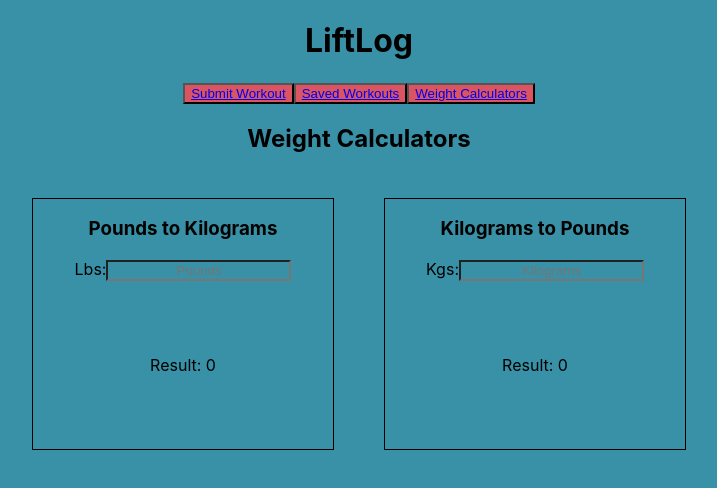
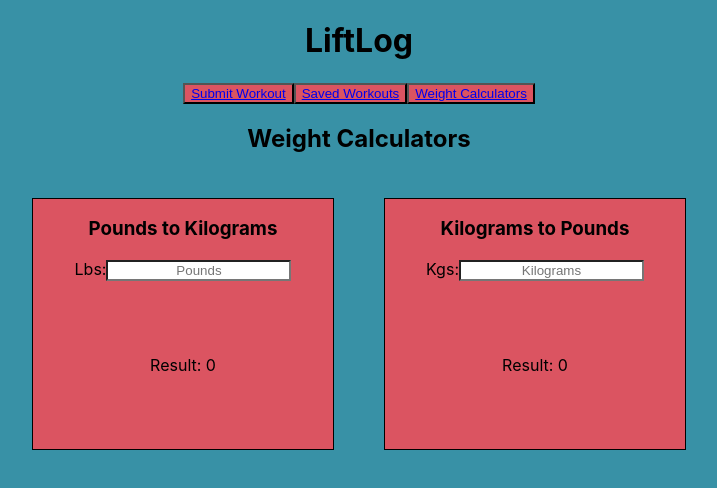
Before and after one commit to DeanLeong/LiftLog, a React (Create React App) app: page /Calculator in a window 1280 px wide. Shown: the top 488 px of the page, without its empty margins (281-998 px from the left). Built offline with nearby package versions, Linux system fonts and the light colour scheme.

Commit message:
functional delete button

```diff
--- a/src/App.css
+++ b/src/App.css
@@ -83,6 +83,7 @@
   margin-top: 25px;
   margin-left: 25px;
   margin-right: 25px;
+  background-color: #db5461;
 }
 
 .kgs-to-lbs {
@@ -95,4 +96,13 @@
   margin-top: 25px;
   margin-left: 25px;
   margin-right: 25px;
+  background-color: #db5461;
 }
+
+.calculator-input {
+  background-color: white;
+}
+
+.calculator-bg {
+  background-color: #db5461;
+}
--- a/src/Calculators.jsx
+++ b/src/Calculators.jsx
@@ -13,15 +13,16 @@ function Calculators() {
 
 
   //How to get the calcs to run on click?
+  //Made with help from https://www.w3schools.com/howto/howto_js_weight_converter.asp
   return (
     <div>
       <h2>Weight Calculators</h2>
       <div className="calculators">
       <div className="lbs-to-kgs">
-        <form>
-          <h3>Pounds to Kilograms</h3>
-        <label htmlFor="lbsToKgs">Lbs:</label>
-        <input className="lbs-input"
+        <form className="calculator-bg">
+          <h3 className="calculator-bg">Pounds to Kilograms</h3>
+        <label htmlFor="lbsToKgs" className="calculator-bg">Lbs:</label>
+        <input className="calculator-input"
           name="Pounds"
           type="text"
           placeholder="Pounds"
@@ -30,13 +31,13 @@ function Calculators() {
         />
           {/* <button type="submit" className="lbs-to-kgs-submit">Calculate</button> */}
       </form>
-        <p>Result: {lbsValue / 2.2046}</p>
+        <p className="calculator-bg">Result: {lbsValue / 2.2046}</p>
       </div>
       <div className="kgs-to-lbs">
-        <form>
-        <h3>Kilograms to Pounds</h3>
-        <label htmlFor="kgsToLbs">Kgs:</label>
-        <input className="kgsInput"
+        <form className="calculator-bg">
+        <h3 className="calculator-bg">Kilograms to Pounds</h3>
+        <label htmlFor="kgsToLbs" className="calculator-bg">Kgs:</label>
+        <input className="calculator-input"
           name="Kilograms"
           type="text"
           placeholder="Kilograms"
@@ -45,7 +46,7 @@ function Calculators() {
         />
           {/* <button type="submit" className="kgs-to-lbs-submit">Calculate</button> */}
         </form>
-        <p>Result: {kgsValue * 2.2046}</p>
+        <p className="calculator-bg">Result: {kgsValue * 2.2046}</p>
         </div>
         </div>
     </div>
--- a/src/SavedWorkouts.jsx
+++ b/src/SavedWorkouts.jsx
@@ -13,7 +13,7 @@ function SavedWorkouts(props) {
 
   useEffect(() => {
     const getWorkouts = async () => {
-      const airtableURL = `https://api.airtable.com/v0/${process.env.REACT_APP_AIRTABLE_BASE}/liftlog`
+      const airtableURL = `https://api.airtable.com/v0/${process.env.REACT_APP_AIRTABLE_BASE}/liftlog?sort%5B0%5D%5Bfield%5D=createdAt&sort%5B0%5D%5Bdirection%5D=desc`
       const response = await axios.get(airtableURL, {
         headers: {
           Authorization: `Bearer ${process.env.REACT_APP_AIRTABLE_KEY}`
@@ -23,12 +23,12 @@ function SavedWorkouts(props) {
       setWorkouts(response.data.records)
     }
     getWorkouts()
-  }, [])
+  }, [deleted])
   //console.log(workouts)
 
   //how to get this delete button to work? Like 28 is like line 7 from showpage birds - doesn't work but also doesn't break code
   const handleDelete = async (id) => {
-    setDeleted(true)
+    setDeleted(false)
     setTimeout(async () => {
       const airtableURL = `https://api.airtable.com/v0/${process.env.REACT_APP_AIRTABLE_BASE}/liftlog/${id}`
       await axios.delete(airtableURL, {
@@ -36,8 +36,8 @@ function SavedWorkouts(props) {
           Authorization: `Bearer ${process.env.REACT_APP_AIRTABLE_KEY}`
         }
       })
-      workouts.setGetWorkouts((prevGetWorkouts) => !prevGetWorkouts) //something is up here
-      setDeleted(false)
+      //setGetWorkouts((prevGetWorkouts) => !prevGetWorkouts) //something is up here
+      setDeleted(true)
     }, 1)
   }
 
@@ -50,7 +50,7 @@ function SavedWorkouts(props) {
       <h2>Saved Workouts</h2>
     <div className="saved-workouts">
         {workouts.map((workout) => (
-          <div className="saved-workout-container">
+          <div key={workout.id} className="saved-workout-container">
             <p>Day: {workout.fields.day}</p>
             <p>Exercise: {workout.fields.exercise}</p>
             <p>Weight: {workout.fields.weight}</p>
```
Also changed, not shown: 1 other file (tests, documents, lock files or other folders).
